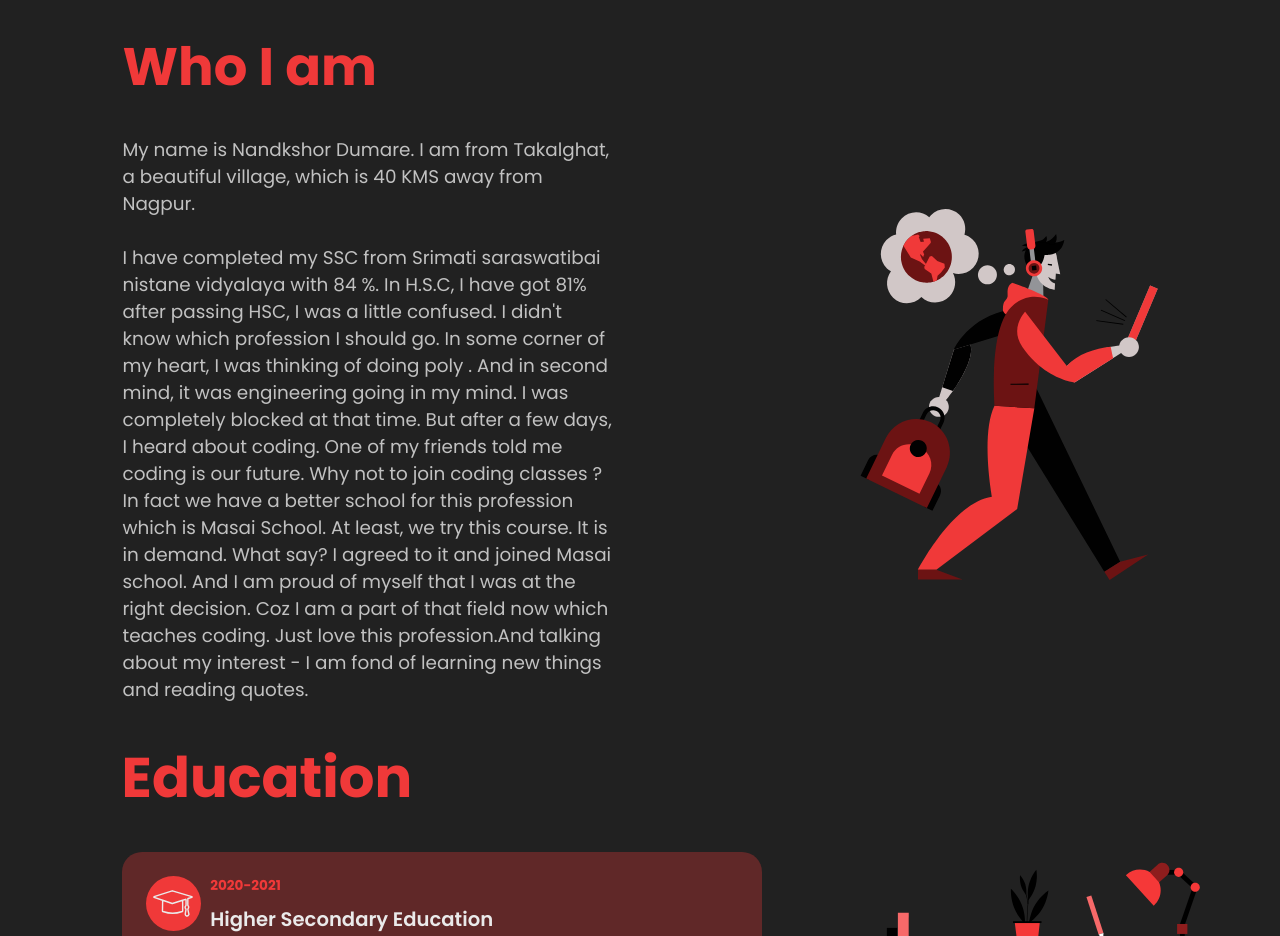
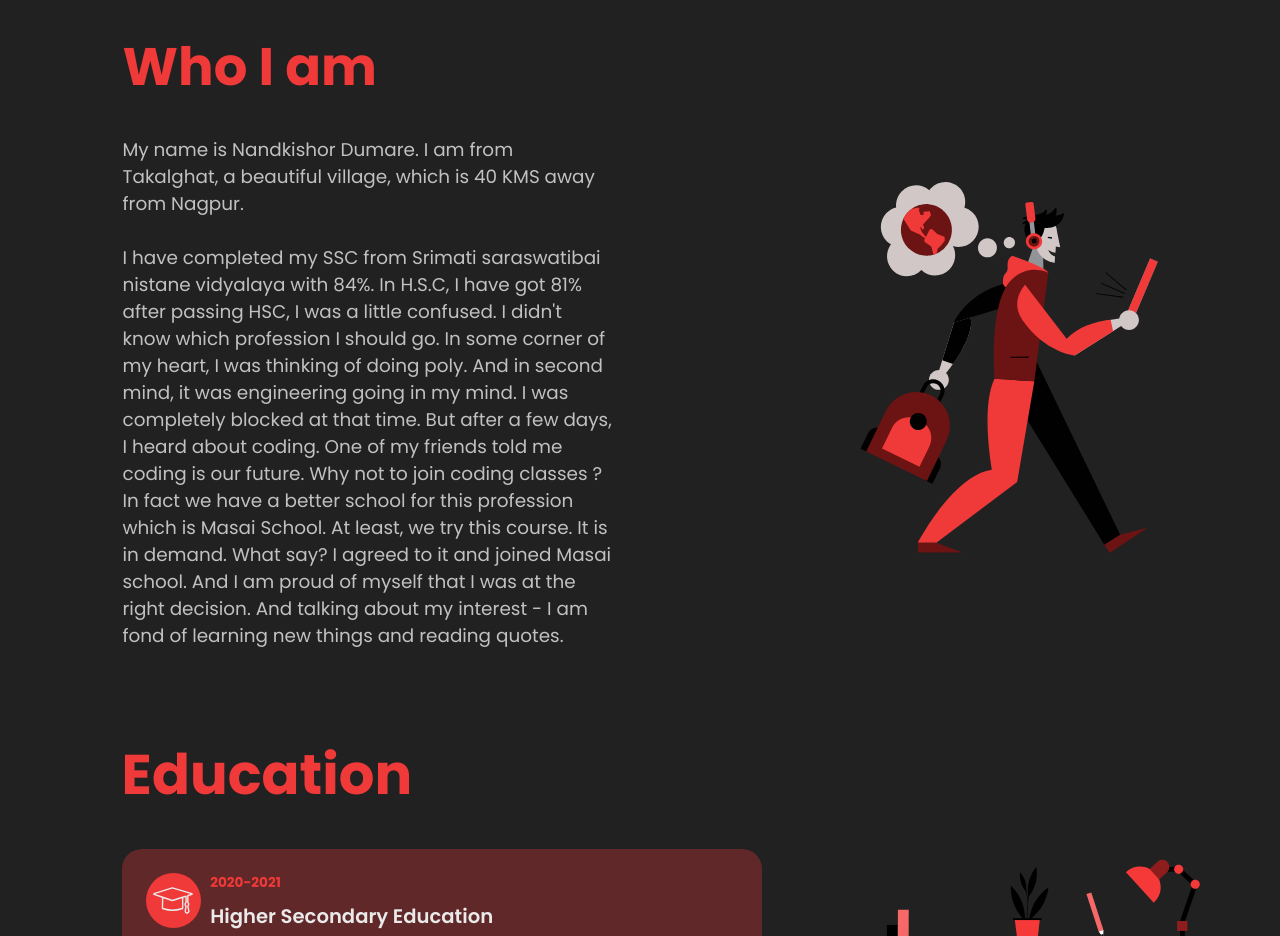
Before and after one commit to Nandudumare/My-Portfolio, a React (Create React App) app: page / in a window 1280 px wide. Shown: the part 900-1836 px from the top of the page. Built offline with nearby package versions, Linux system fonts and the light colour scheme; a web font is replaced by a local one.

Commit message:
about-us

```diff
--- a/src/data/aboutData.js
+++ b/src/data/aboutData.js
@@ -1,6 +1,8 @@
 export const aboutData = {
-    title: "Who I am",
-    description1: "My name is Nandkshor Dumare. I am from Takalghat, a beautiful village, which is 40 KMS away from Nagpur.",
-    description2: "I have completed my SSC from Srimati saraswatibai nistane vidyalaya with 84 %. In H.S.C, I have got 81% after passing HSC, I was a little confused. I didn't know which profession I should go. In some corner of my heart,  I was thinking of doing poly . And in second mind, it was engineering going in my mind. I was completely blocked at that time. But after a few days, I heard about coding. One of my friends told me coding is our future. Why not to join coding classes ? In fact we have a better school for this profession which is Masai School. At least, we try this course. It is in demand. What say? I agreed to it and joined Masai school. And I am proud of myself that I was at the right decision. Coz I am a part of that field now which teaches coding. Just love this profession.And talking about my interest - I am fond of learning new things and reading quotes.",
-    image: 1
-}
+  title: "Who I am",
+  description1:
+    "My name is Nandkishor Dumare. I am from Takalghat, a beautiful village, which is 40 KMS away from Nagpur.",
+  description2:
+    "I have completed my SSC from Srimati saraswatibai nistane vidyalaya with 84%. In H.S.C, I have got 81% after passing HSC, I was a little confused. I didn't know which profession I should go. In some corner of my heart, I was thinking of doing poly. And in second mind, it was engineering going in my mind. I was completely blocked at that time. But after a few days, I heard about coding. One of my friends told me coding is our future. Why not to join coding classes ? In fact we have a better school for this profession which is Masai School. At least, we try this course. It is in demand. What say? I agreed to it and joined Masai school. And I am proud of myself that I was at the right decision. And talking about my interest - I am fond of learning new things and reading quotes.",
+  image: 1,
+};
```
